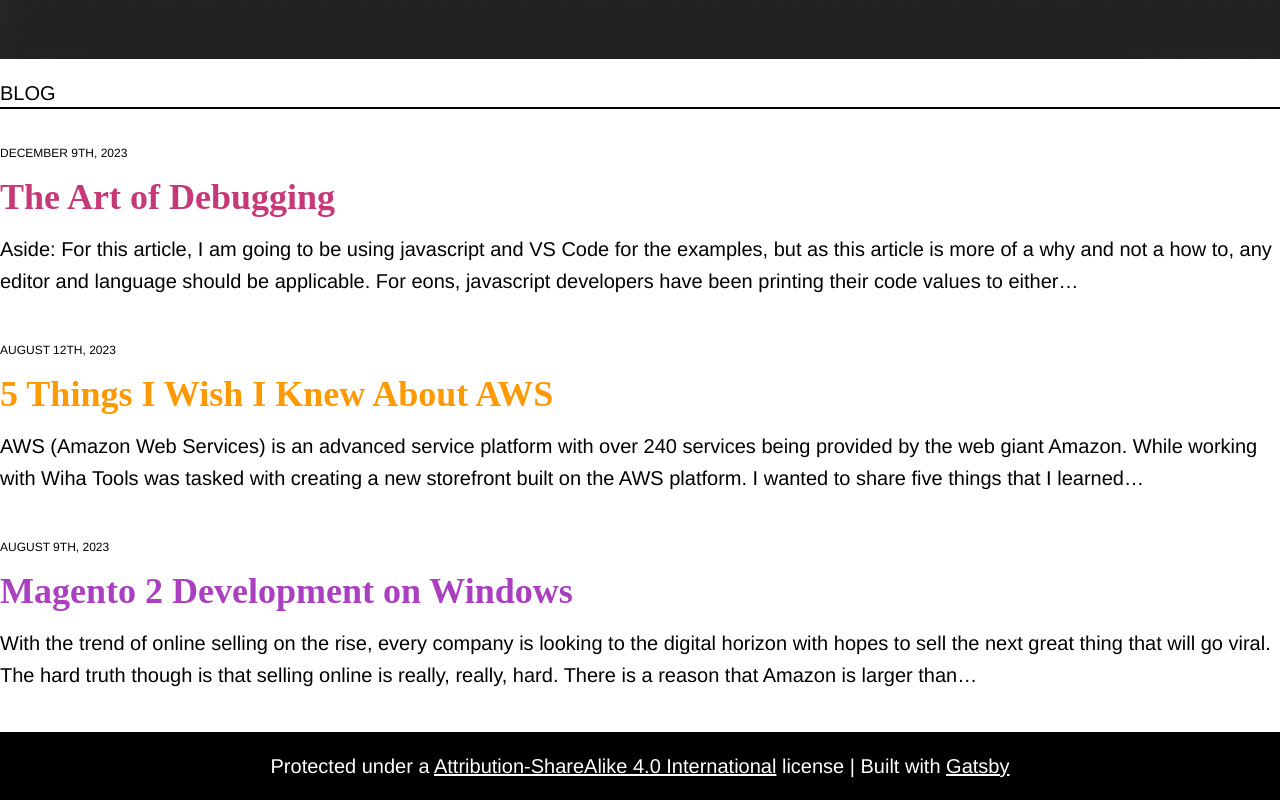
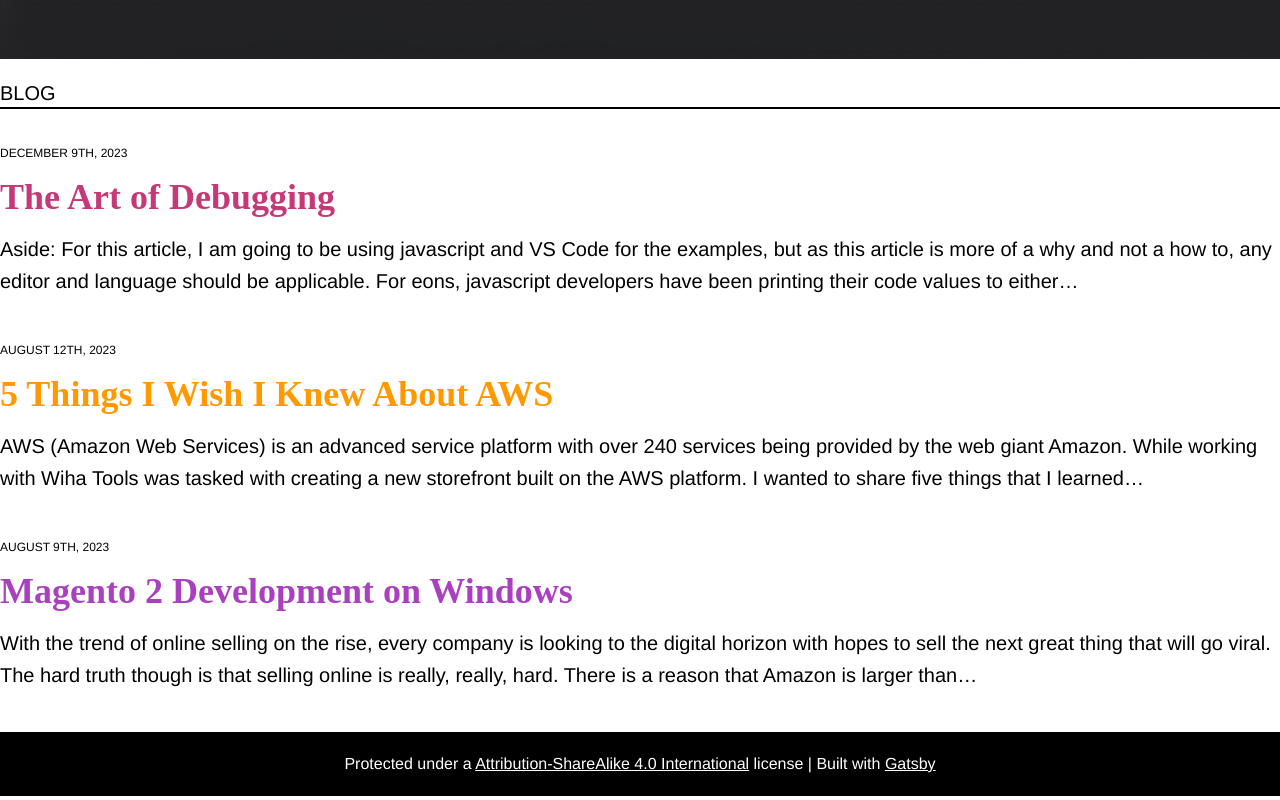
Before and after one commit to davidholbrook/portfolio, a Gatsby site: page / in a window 1280 px wide. Shown: the part 613-1413 px from the top of the page. Built offline with nearby package versions, Linux system fonts and the light colour scheme; Gatsby itself is replaced by a stand-in of ours; a web font is replaced by a local one.

Commit message:
more footer changes

```diff
--- a/src/layout/layout.js
+++ b/src/layout/layout.js
@@ -5,7 +5,7 @@ export default function Layout({ children }) {
     <div className="min-h-[96vh]">
       {children}
     </div>
-      <footer className="text-center bg-bgblack text-white text-xl p-5">
+      <footer className="text-center bg-bgblack text-white text-base p-5">
         Protected under a{" "}
         <a
           href="https://creativecommons.org/licenses/by-sa/4.0/"
```
